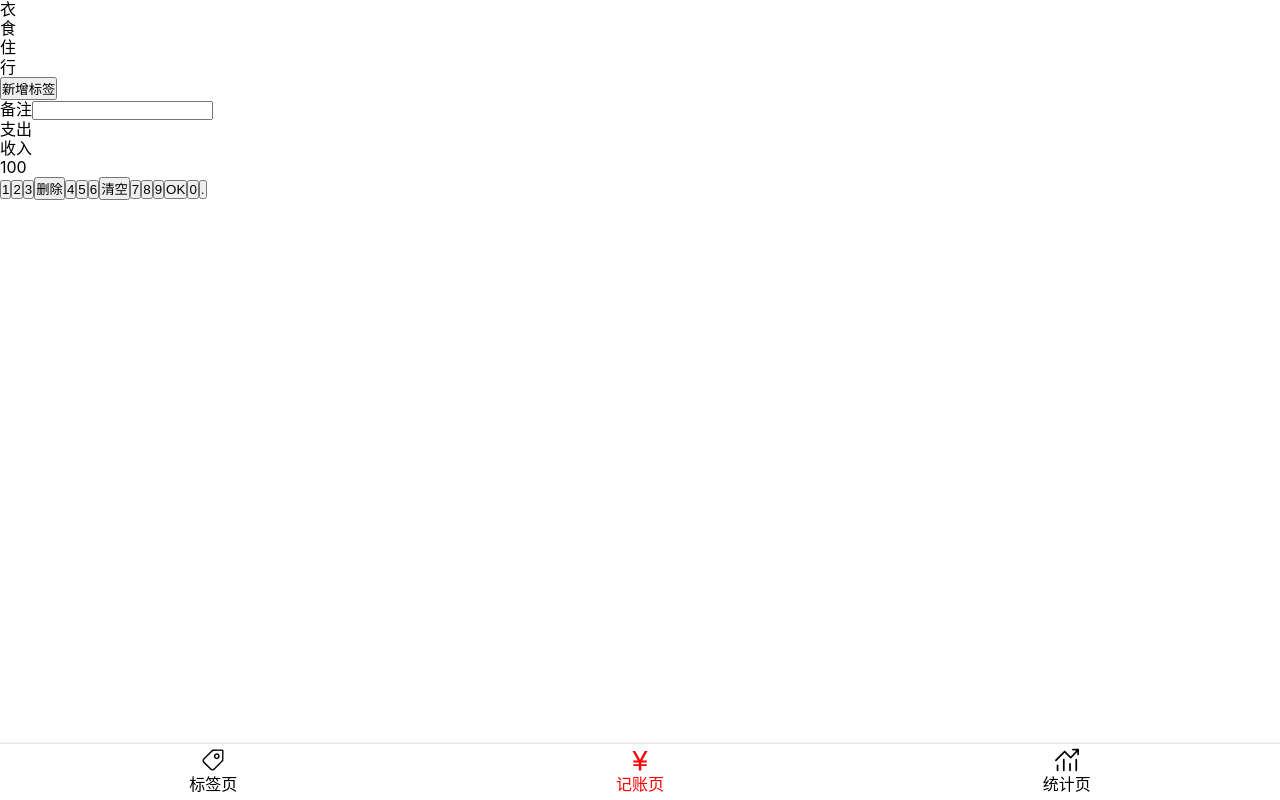
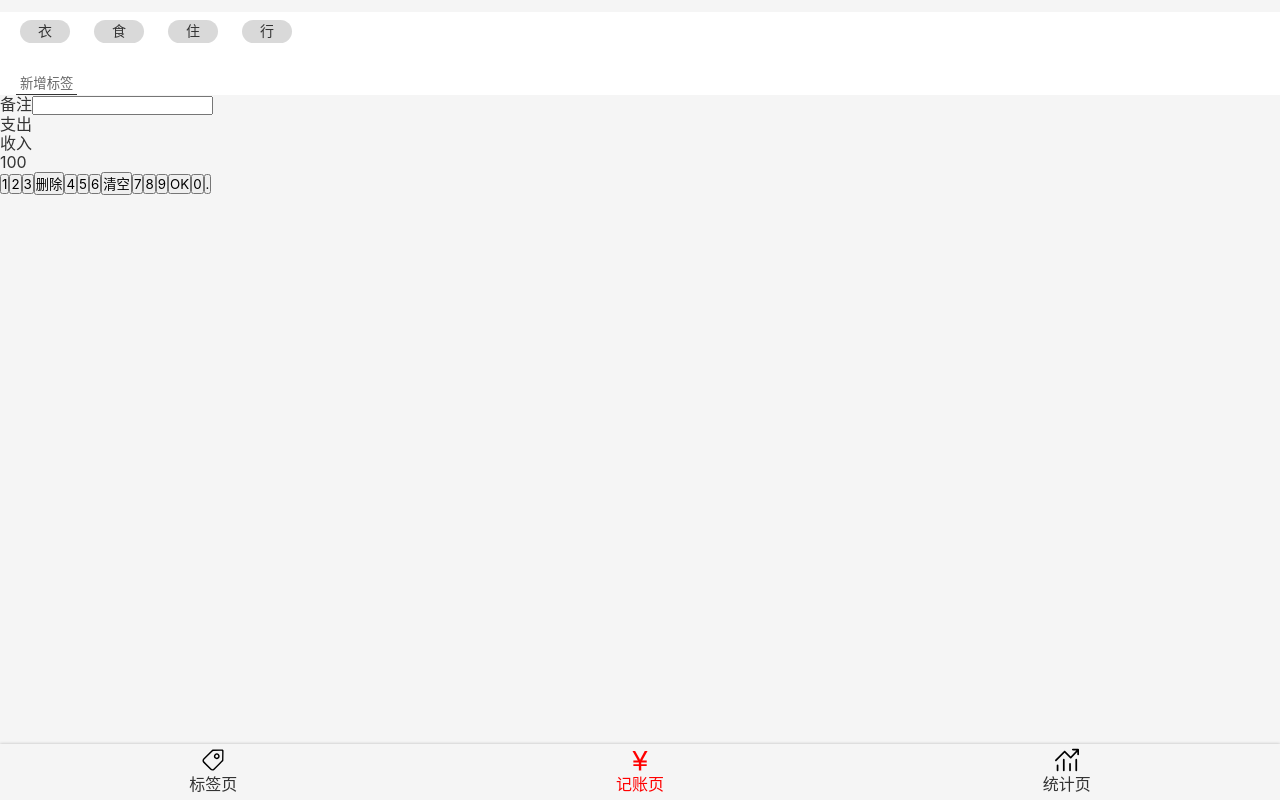
Before and after one commit to polaris-hike/morney-react, a React app: page /money in a window 1280 px wide. Built offline with nearby package versions, Linux system fonts and the light colour scheme.

Commit message:
money 组件 tag样式

```diff
--- a/src/index.scss
+++ b/src/index.scss
@@ -8,6 +8,8 @@
   font-family: $font-hei;
   font-size: 16px;
   line-height: 1.2;
+  background-color: #f5f5f5;
+  color: #333;
 }
 ul,ol {
   list-style: none;
@@ -19,6 +21,9 @@
   text-decoration: none;
   color: inherit;
 }
+button {
+  font-family: inherit;
+}
 .icon {
   width: 1em;
   height: 1em;
--- a/src/views/Money.tsx
+++ b/src/views/Money.tsx
@@ -3,8 +3,30 @@
 import styled from 'styled-components';
 
 const TagsSection = styled.section`
+  padding: 0 16px;
+  background-color: #fff;
+  > ol {
+    padding: 0 4px;
+    margin: 12px -12px;
+      > li {
+          display: inline-block;
+          border-radius: 18px;
+          background-color: #D9D9D9;
+          padding: 3px 18px;
+          font-size: 14px;
+          margin: 8px 12px;
+      }
+  }
+  > button {
+    background: none;
+    border: none;
+    padding: 2px 4px;
+    border-bottom: 1px solid #333;
+    color: #666;
+    margin-top: 8px;
+  }
+`;
 
-`;
 const NotesSection = styled.section`
 
 `;
```
